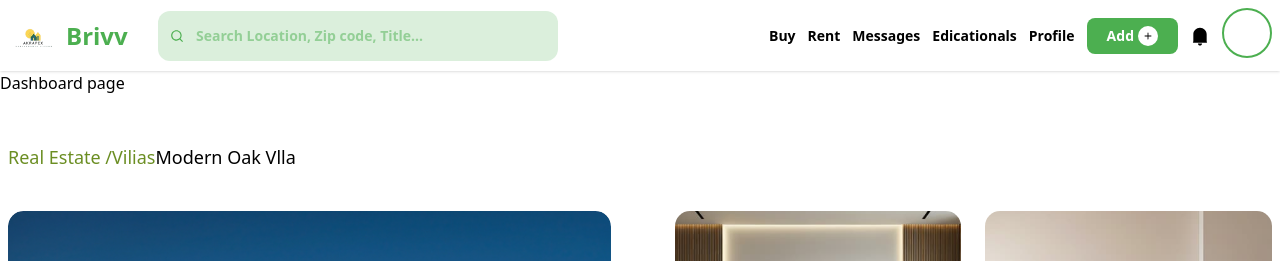
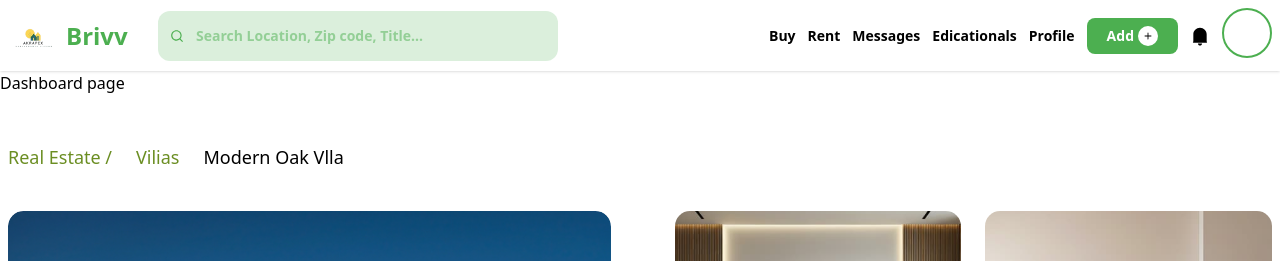
Before and after one commit to Akrapex/BRIVV-PROJECT, a React (Vite) app in the folder Brivv/: page /profile in a window 1280 px wide. Shown: the top 261 px of the page. Built offline with nearby package versions, Linux system fonts and the light colour scheme.

Commit message:
Add gap to heaading at the hero section at profile details pape

```diff
--- a/Brivv/src/components/propertyDetailsProfile/Herosection.tsx
+++ b/Brivv/src/components/propertyDetailsProfile/Herosection.tsx
@@ -3,7 +3,7 @@
 const Herosection = () => {
   return (
     <section className="wrapper">
-      <div className=" flex items-center gapy-6 text-lg font-medium py-10">
+      <div className=" flex items-center gap-6 text-lg font-medium py-10">
         <p className="text-primary">Real Estate /</p>
         <p className="text-primary">Vilias</p>
         <p>Modern Oak Vlla</p>
--- a/Brivv/src/pages/Profile.tsx
+++ b/Brivv/src/pages/Profile.tsx
@@ -11,12 +11,6 @@ export default function Profile() {
     <Herosection/>
     <ModernOakVilla/>
     <Footer/>
-      {/* <div className="flex flex-row">
-        <SideNav />
-        <div>
-          <Outlet />
-        </div>
-      </div> */}
     </>
   );
 }
```
